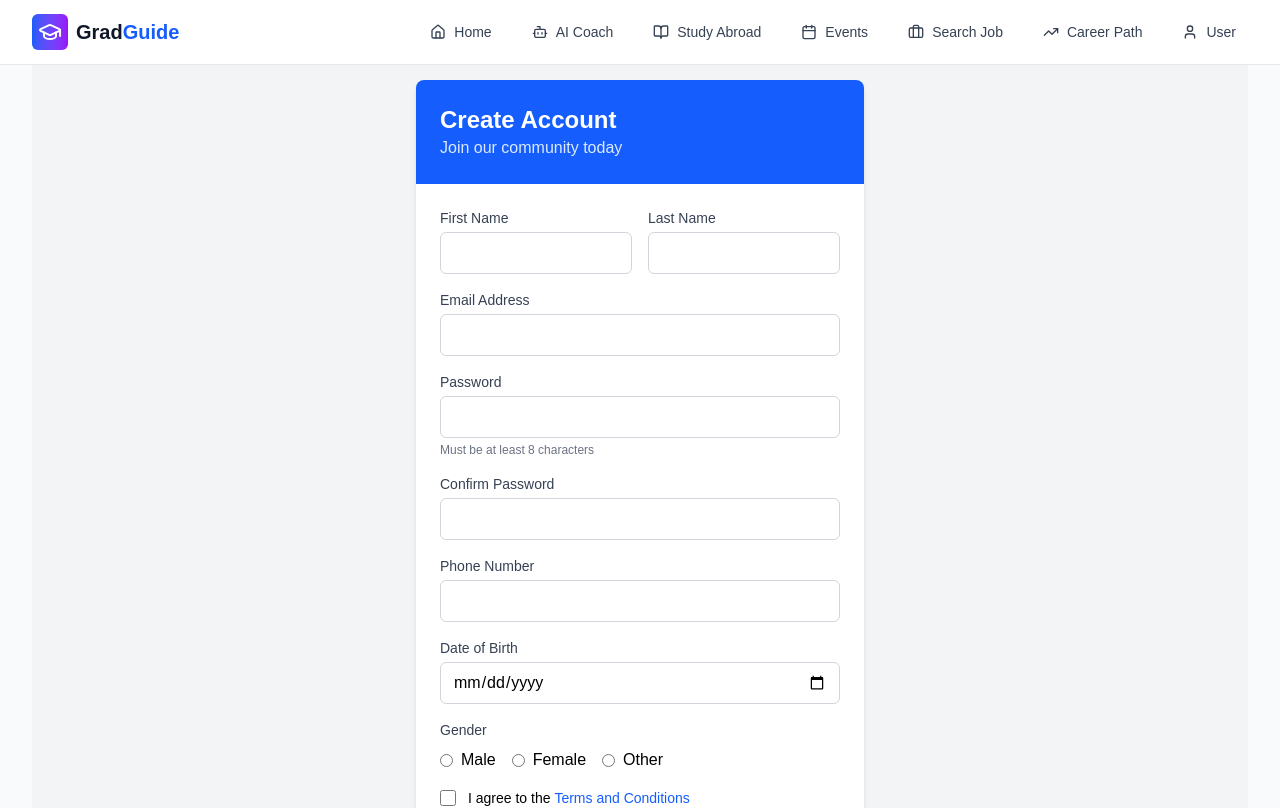
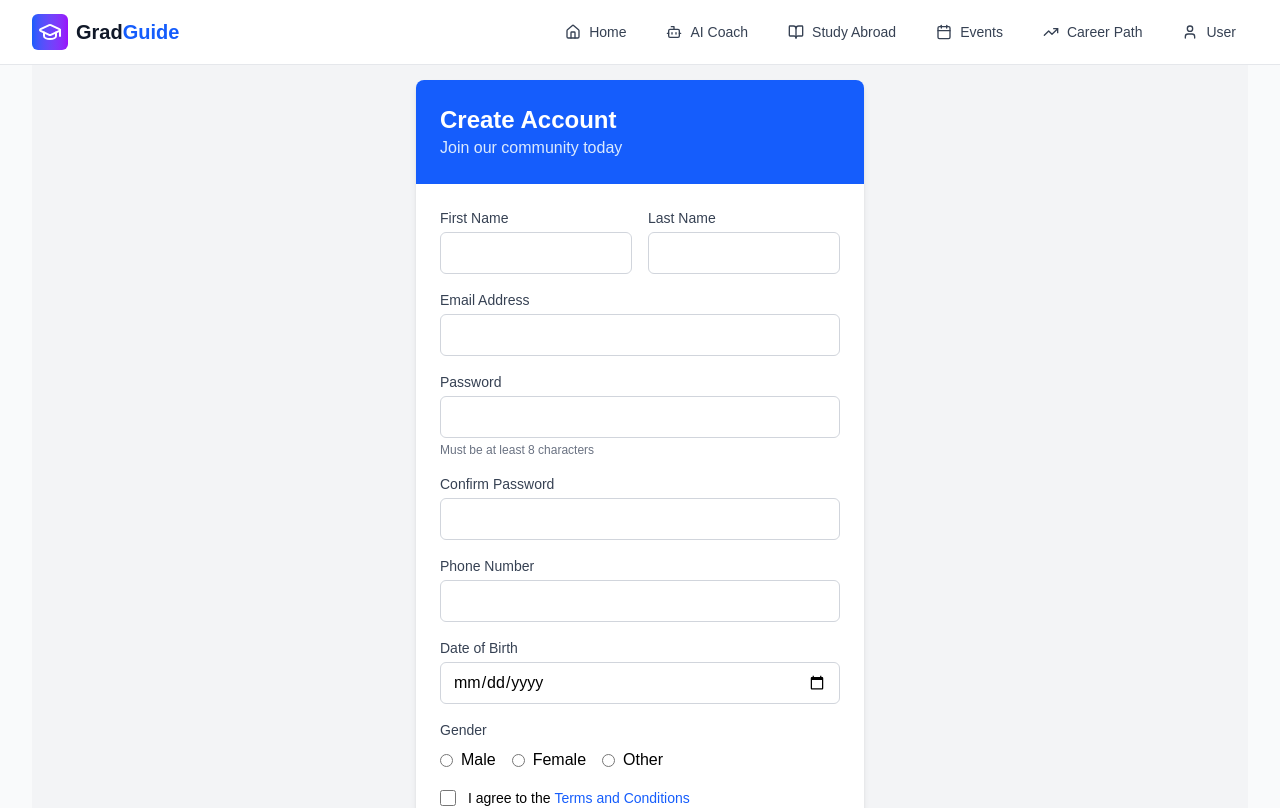
Before and after one commit to nairobi-J/Swe-350-gradguide, a Next.js app in the folder frontend/: page /dashboard in a window 1280 px wide. Shown: the top 808 px of the page. Built offline with nearby package versions, Linux system fonts and the light colour scheme.

Commit message:
solved route issue

```diff
--- a/frontend/app/dashboard/layout.tsx
+++ b/frontend/app/dashboard/layout.tsx
@@ -14,7 +14,7 @@ export default function DashboardLayout({ children }: { children: React.ReactNod
     { href: '/dashboard/ai-coach', label: 'AI Coach', icon: Bot },
     { href: '/dashboard/higher-studies', label: 'Study Abroad', icon: BookOpen },
     { href: '/dashboard/event', label: 'Events', icon: Calendar},
-    { href: '/dashboard/job-search', label: 'Search Job', icon: Briefcase },
+    // { href: '/dashboard/job-search', label: 'Search Job', icon: Briefcase },
     { href: '/dashboard/paths', label: 'Career Path', icon: TrendingUp },
      {href : '/dashboard/user', label:'User', icon:User},
 
```
